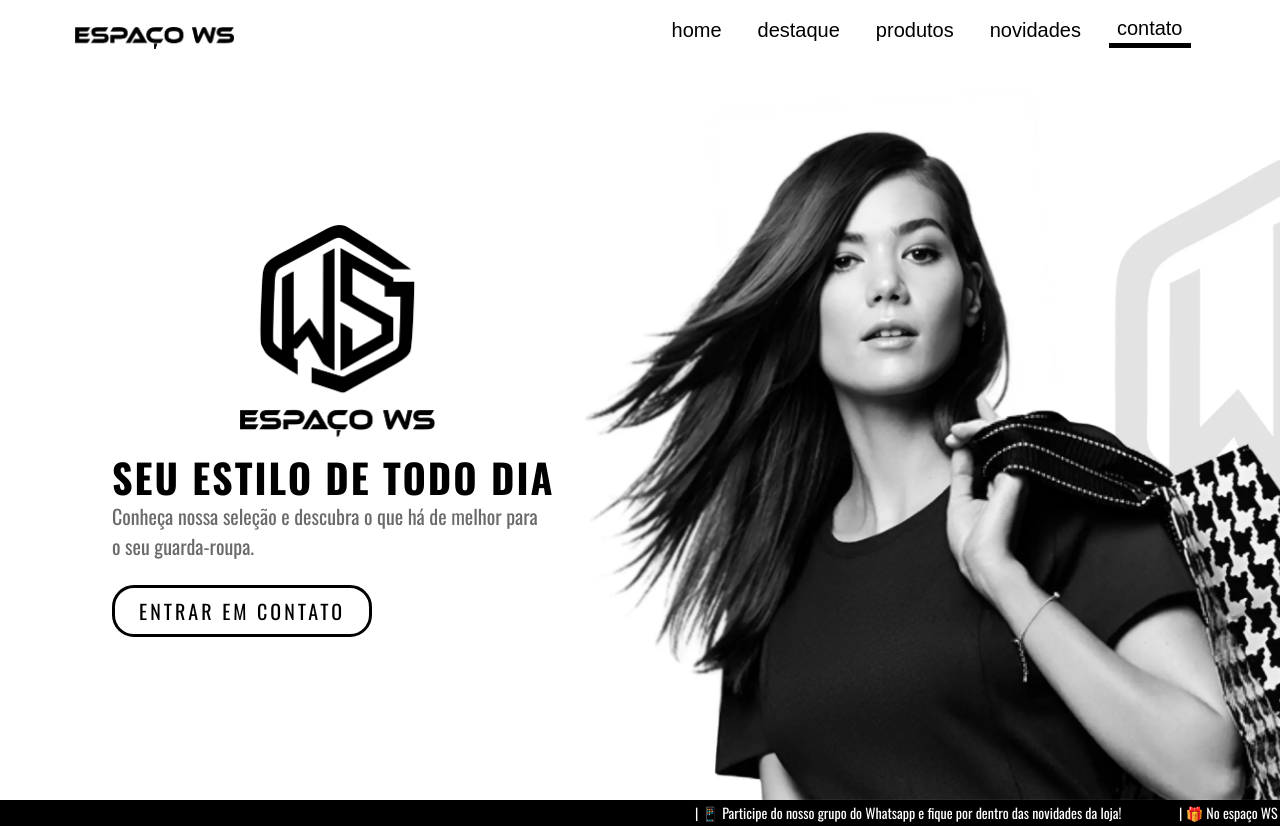
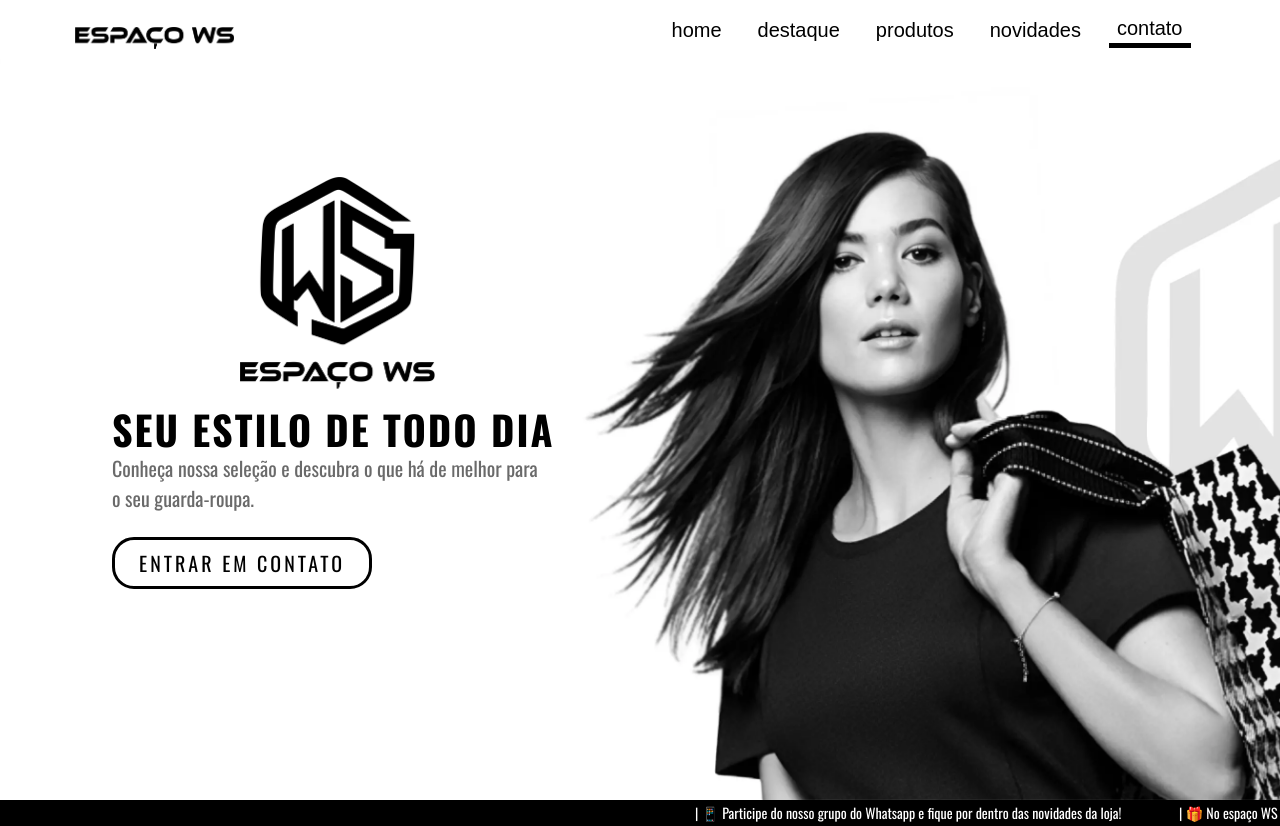
Before and after one commit to jeanjusten/Espaco_WS, a website: page index.html in a window 1280 px wide. Shown: the top 826 px of the page. Drawn offline with nearby package versions, Linux system fonts and the light colour scheme; a web font is replaced by a local one.

Commit message:
hotfix main logo hero section

```diff
--- a/index.html
+++ b/index.html
@@ -86,8 +86,8 @@
                 <div class="carousel-inner">
                     <div class="carousel-item active c-item">
                         <img src="./build/dist/img/banner_hero.webp" draggable="false" alt="Modelo fashion com bolsa" class="d-block w-100 c-img" loading="lazy" draggable="false">
-                        <div class="carousel-caption top-0 mt-1 text-sm-center text-md-start">
-                            <img src="./build/dist/img/logo_full.webp" class="img-fluid logo-store mt-5" draggable="false" loading="lazy" alt="Espaço WS Logo"> <!--Logo-->
+                        <div class="carousel-caption hero-container-inner top-0 mt-1 text-sm-center text-md-start">
+                            <img src="./build/dist/img/logo_full.webp" class="img-fluid logo-store" draggable="false" loading="lazy" alt="Espaço WS Logo"> <!--Logo-->
                             <h1 class="display-6 fw-bolder text-uppercase store-motto mt-3 text-sm-center text-md-start pb-0 mb-0">Seu estilo de todo dia</h1>
                             <p class="mt-0 pt-0 fs-5 fs-sm-4 fs-md-1 mb-0 text-sm-center text-md-start motto-description">
                                 Conheça nossa seleção e descubra o que há de melhor para o seu guarda-roupa.
--- a/src/styles/sass/sections/destaque.scss
+++ b/src/styles/sass/sections/destaque.scss
@@ -106,5 +106,6 @@
         bottom: 0;
         left: 56%;
         z-index: 3;
+        overflow-x: hidden;
     }
 }
--- a/src/styles/sass/sections/home.scss
+++ b/src/styles/sass/sections/home.scss
@@ -4,6 +4,8 @@
 #home {
     background-color: white;
 }
+
+
 
 .store-motto {
     font-family: variables.$secondaryFont;
```
